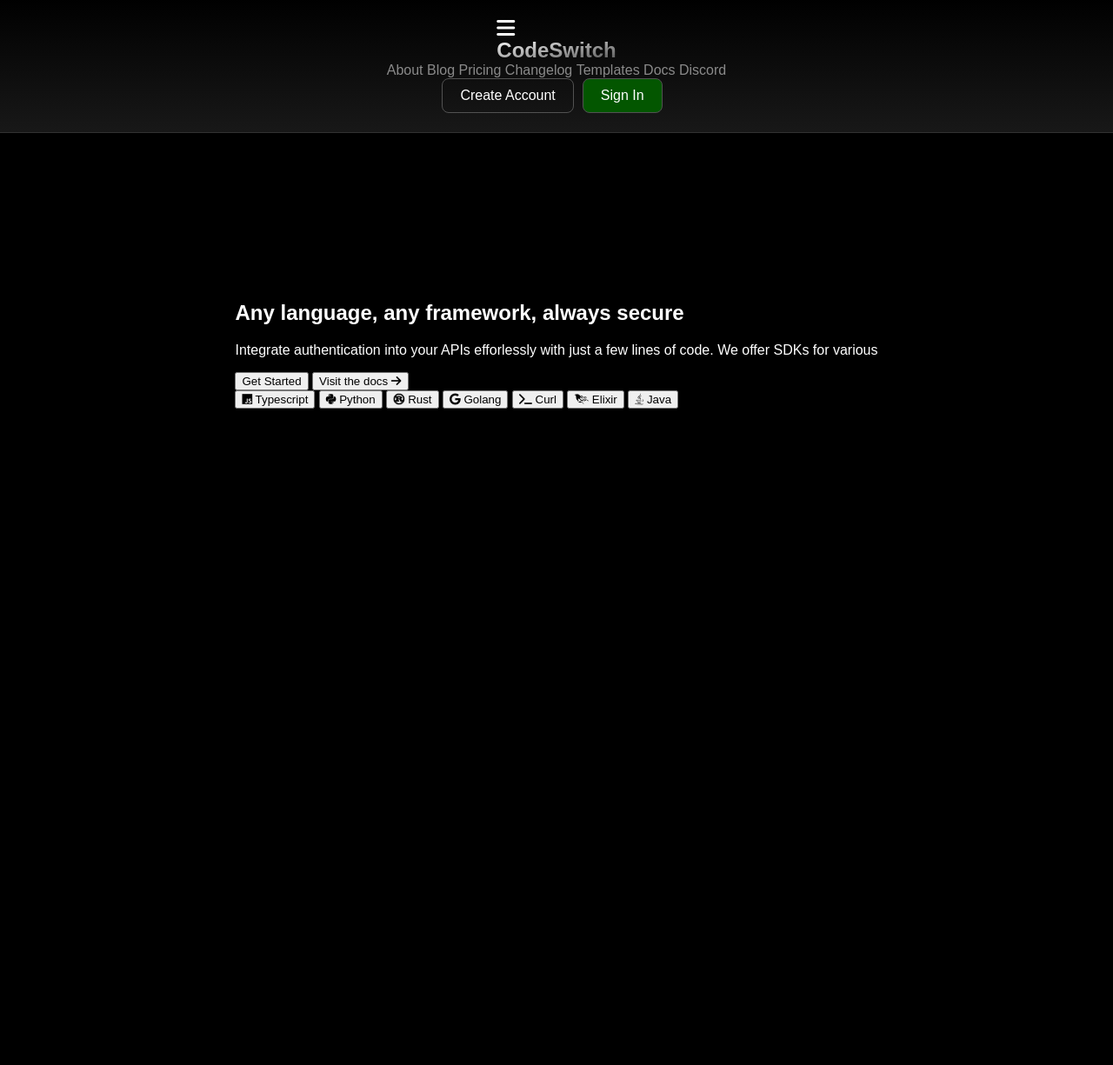
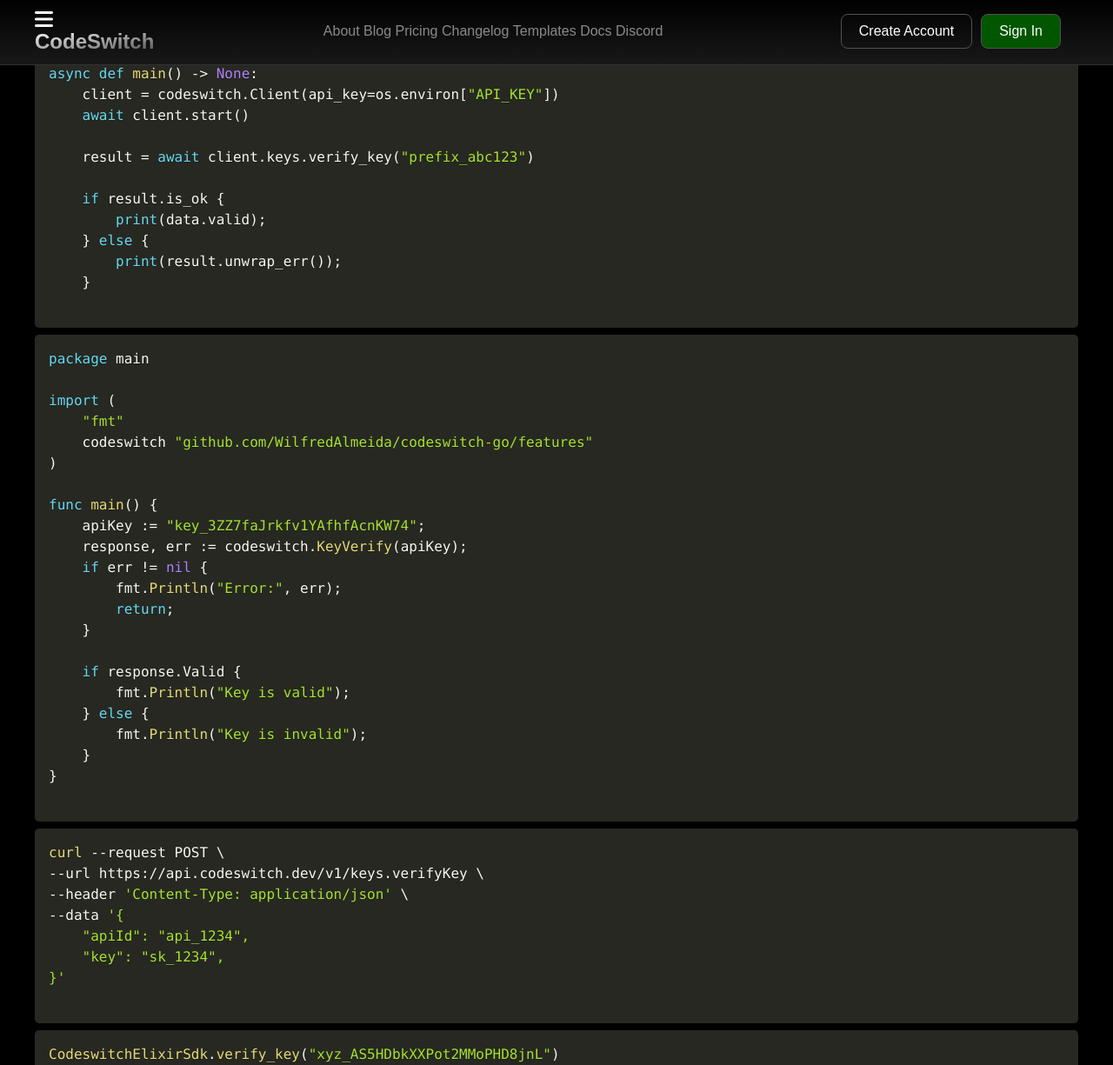
Before and after one commit to TheRealDeLorian/Frontend-Practice, a plain HTML site: page codeswitcher/index.html in a window 1280 px wide. Shown: the part 2-1227 px from the top of the page at 87% size. Before the commit the page ends 800 px from the top, so only its background shows below. Drawn offline with nearby package versions, Linux system fonts and the light colour scheme.

Commit message:
Add code to the code sections

```diff
--- a/codeswitcher/index.html
+++ b/codeswitcher/index.html
@@ -109,10 +109,121 @@
         </button>
       </div>
       <div class="code-container">
-        <div class="copy-icon" onclick="copyCode()" role="button" tabindex="0" aria-label="Copy code to clipboard" title="Copy code to clipboard">
+        <div
+          class="copy-icon"
+          onclick="copyCode()"
+          role="button"
+          tabindex="0"
+          aria-label="Copy code to clipboard"
+          title="Copy code to clipboard"
+        >
           <i class="fas fas-copy"></i>
         </div>
       </div>
+
+      <pre
+        class="code-container__code code-container__code--typescript code-container__code--active line-numbers"
+      ><code class="language-typescript">
+        import { verifyKey } from '@codeswitch/api'
+
+const { result, error } = await verifyKey({
+    apiId: 'api_123',
+    key: 'xyz_123'
+})
+
+if (error) {
+    // handle network error
+}
+
+if (!result.valid) {
+    // reject unauthorized request
+}
+
+// handle request
+                </code></pre>
+    <pre class="code-container__code code-container__code--python line-numbers"><code class="language-python">import asyncio
+import os
+import codeswitch
+
+async def main() -> None:
+    client = codeswitch.Client(api_key=os.environ["API_KEY"])
+    await client.start()
+
+    result = await client.keys.verify_key("prefix_abc123")
+
+    if result.is_ok {
+        print(data.valid);
+    } else {
+        print(result.unwrap_err());
+    }
+                </code></pre>
+
+
+
+ <pre class="code-container__code code-container__code--golang line-numbers"><code class="language-go">package main
+
+import (
+    "fmt"
+    codeswitch "github.com/WilfredAlmeida/codeswitch-go/features"
+)
+
+func main() {
+    apiKey := "key_3ZZ7faJrkfv1YAfhfAcnKW74";
+    response, err := codeswitch.KeyVerify(apiKey);
+    if err != nil {
+        fmt.Println("Error:", err);
+        return;
+    }
+
+    if response.Valid {
+        fmt.Println("Key is valid");
+    } else {
+        fmt.Println("Key is invalid");
+    }
+}
+                </code></pre>
+
+                  <pre class="code-container__code code-container__code--curl line-numbers"><code class="language-bash">curl --request POST \
+--url https://api.codeswitch.dev/v1/keys.verifyKey \
+--header 'Content-Type: application/json' \
+--data '{
+    "apiId": "api_1234",
+    "key": "sk_1234",
+}'
+                </code></pre>
+
+                <pre class="code-container__code code-container__code--elixir line-numbers"><code class="language-elixir">CodeswitchElixirSdk.verify_key("xyz_AS5HDbkXXPot2MMoPHD8jnL")
+
+# returns
+%{
+    "valid" => true,
+    "ownerId" => "chronak",
+    "meta" => %{
+        "hello" => "world"
+    }
+}
+                </code></pre>
+
+                 <pre class="code-container__code code-container__code--java line-numbers"><code class="language-java">package com.example.myapp;
+import com.codeswitch.codeswitchsdk.dto.KeyVerifyRequest;
+import com.codeswitch.codeswitchsdk.dto.KeyVerifyResponse;
+
+@RestController
+public class APIController {
+
+    private static IKeyService keyService = new KeyService();
+
+    @PostMapping("/verify")
+    public KeyVerifyResponse verifyKey(
+        @RequestBody KeyVerifyRequest keyVerifyRequest) {
+        // Delegate the creation of the key to the KeyService from the SDK
+        return keyService.verifyKey(keyVerifyRequest);
+    }
+}
+                </code></pre>
+
+
+
     </section>
   </body>
 </html>
--- a/codeswitcher/styles/style.css
+++ b/codeswitcher/styles/style.css
@@ -110,3 +110,82 @@
     margin-right: 20px;
     color: #fff;
 }
+
+.container {
+  position:relative;
+  top: 5rem;
+  text-align: center;
+  width: 100%;
+  max-width: 1200px;
+  margin: 90px 0;
+  padding-bottom: 20px;
+  z-index: 1;
+}
+
+.container__title {
+  font-style: 55px;
+  margin: 20px 0;
+  color: #fff;
+}
+
+.container__description {
+  font-style: 18px;
+  font-family: "Geist Sans", sans-serif;
+  color: #bbb;
+  margin: 20px 0;
+}
+
+.container__button {
+    margin: 10px;
+    padding: 10px 20px;
+    background-color: #ffffff;
+    font-family: "Geist Sans", sans-serif;
+    font-size: 16px;
+    border: 1px solid transparent;
+    transition: all 0.2s linear;
+    border-radius: 8px;
+    color: #222;
+}
+
+.code-container {
+    background: radial-gradient(#444444, #000000);
+    border: 1px solid #282828;
+    border-radius: 10px;
+    padding: 25px 0 0 0;
+    width: 100%;
+    max-width: 375px;
+    margin: 120px auto 0 auto;
+}
+
+@media (min-width: 500px) {
+  .code-container {
+    max-width: 500px;
+  }
+}
+
+@media (min-width: 1050px) {
+  .code-container {
+    max-width: 960px;
+  }
+}
+
+.code-container__tabs {
+    display: flex;
+    justify-content: start;
+    border-radius: 5px;
+    gap: 0.5rem;
+    overflow-x: auto;
+    padding: 0 10px;
+}
+
+@media (min-width: 500px) {
+
+   .header__inner {
+    display: flex;
+    flex-wrap: wrap;
+    flex-direction: row;
+    align-items: center;
+    justify-content: space-between;
+    padding: 10px;
+   }
+}
```
